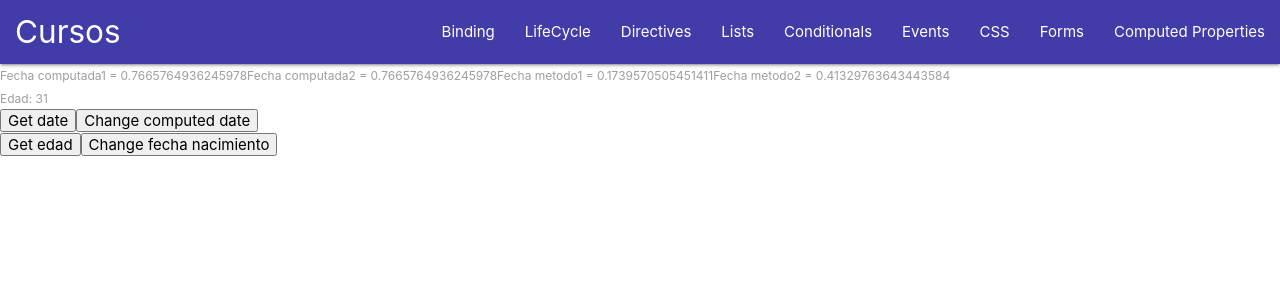
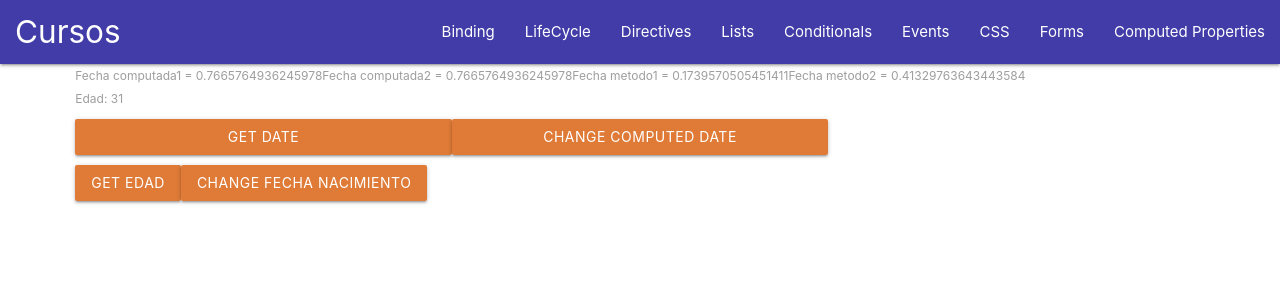
Before and after one commit to Axa-Rivera/vue-test, a Vue app: page /computedproperties in a window 1280 px wide. Shown: the top 300 px of the page. Built offline with nearby package versions, Linux system fonts and the light colour scheme.

Commit message:
Adecuación computed properties view

```diff
--- a/src/views/ComputedPropertiesView.vue
+++ b/src/views/ComputedPropertiesView.vue
@@ -1,20 +1,35 @@
 <template>
-  <div class="wrapper">
-    <label>Fecha computada1 = {{ randomNumberComputed }}</label>
-    <label>Fecha computada2 = {{ randomNumberComputed }}</label>
-    <label>Fecha metodo1 = {{ randomNumber() }}</label>
-    <label>Fecha metodo2 = {{ randomNumber() }}</label>
-
-    <br />
-    <label>Edad: {{ edadComputed }}</label>
-
-    <br />
-    <button type="button" @click="getDate">Get date</button>
-    <button type="button" @click="changeComputedDate">Change computed date</button>
-
-    <br />
-    <button type="button" @click="getEdad">Get edad</button>
-    <button type="button" @click="changeFechaNacimiento">Change fecha nacimiento</button>
+  <div class="container">
+    <div class="row">
+      <div class="col s12">
+        <label>Fecha computada1 = {{ randomNumberComputed }}</label>
+        <label>Fecha computada2 = {{ randomNumberComputed }}</label>
+        <label>Fecha metodo1 = {{ randomNumber() }}</label>
+        <label>Fecha metodo2 = {{ randomNumber() }}</label>
+        <div class="row">
+          <div class="col s12">
+            <label>Edad: {{ edadComputed }}</label>
+          </div>
+        </div>
+        <div class="row">
+          <div class="col s12">
+            <a class="waves-effect waves-light btn col s4" @click="getDate">Get date</a>
+            &nbsp;
+            <a class="waves-effect waves-light btn col s4" @click="changeComputedDate"
+              >Change computed date</a
+            >
+          </div>
+        </div>
+        <div class="row">
+          <div class="col s12">
+            <a class="waves-effect waves-light btn" @click="getEdad">Get edad</a>
+            <a class="waves-effect waves-light btn" @click="changeFechaNacimiento"
+              >Change fecha nacimiento</a
+            >
+          </div>
+        </div>
+      </div>
+    </div>
   </div>
 </template>
 
--- a/src/views/FormsView.vue
+++ b/src/views/FormsView.vue
@@ -5,7 +5,14 @@
       <form class="col s12">
         <div class="row flex-row flex-wrap">
           <div class="input-field col s12 m6 l4">
-            <input id="model" type="text" class="validate" required="" aria-required="true" />
+            <input
+              id="model"
+              type="text"
+              class="validate"
+              required=""
+              aria-required="true"
+              v-model="car.model"
+            />
             <label for="model">Model</label>
             <span class="helper-text" data-error="Model is required"></span>
           </div>
```
